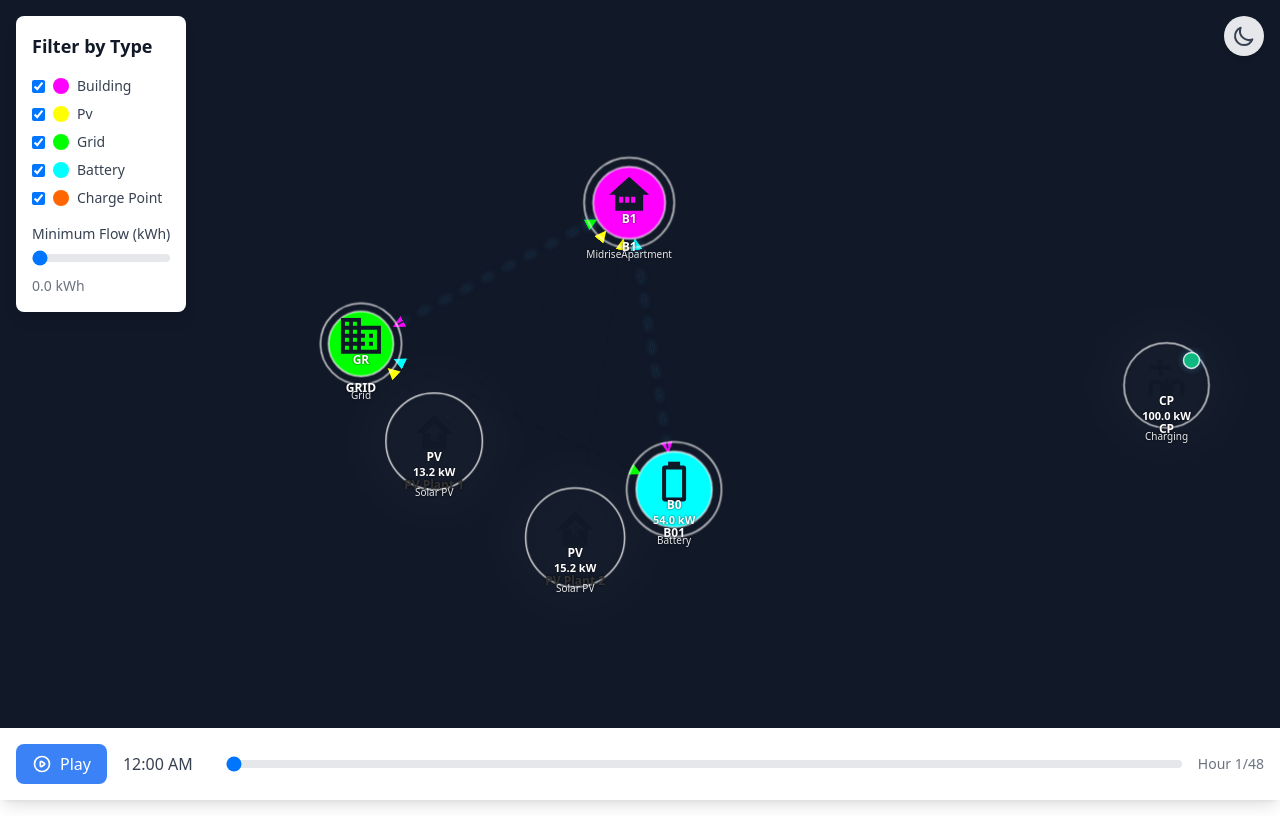
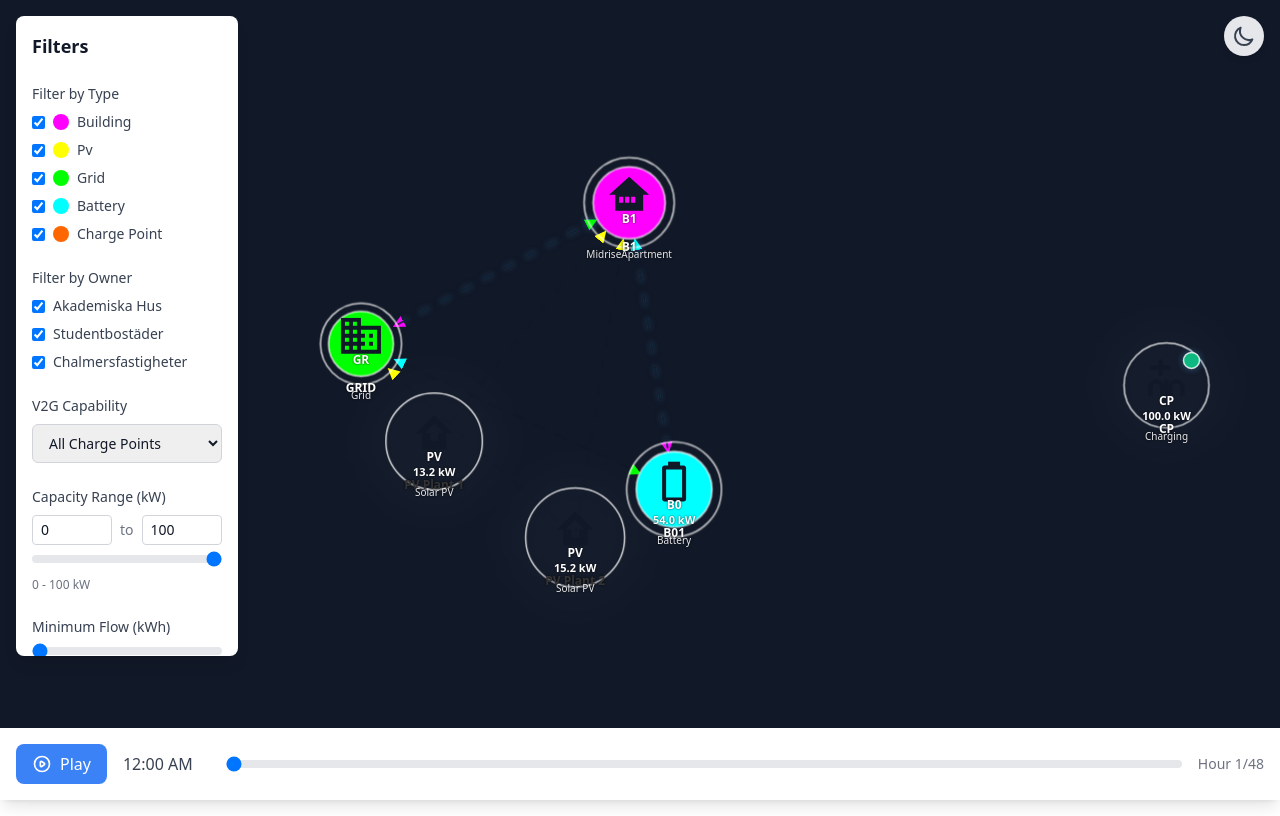
Before and after one commit to SaraAboebeid/ecom-dashboard, a React (Vite) app: page / in a window 1280 px wide. Built offline with nearby package versions, Linux system fonts and the light colour scheme.

Commit message:
I added filter by building owner option and V2G

```diff
--- a/src/App.tsx
+++ b/src/App.tsx
@@ -9,13 +9,49 @@ function App() {
   const [currentHour, setCurrentHour] = useState(0);
   const [isPlaying, setIsPlaying] = useState(false);
   const [activeTypes, setActiveTypes] = useState<Set<string>>(new Set(['building', 'pv', 'grid', 'battery', 'charge_point']));
+  const [activeOwners, setActiveOwners] = useState<Set<string>>(new Set());
+  const [v2gFilter, setV2gFilter] = useState<'all' | 'v2g-only' | 'no-v2g'>('all');
+  const [capacityRange, setCapacityRange] = useState<{ min: number; max: number }>({ min: 0, max: 1000 });
   const [minFlow, setMinFlow] = useState(0);
   const [isDarkMode, setIsDarkMode] = useState(false);
 
   useEffect(() => {
     fetch('/graph.json')
       .then(res => res.json())
-      .then(setData)
+      .then((fetchedData) => {
+        setData(fetchedData);
+
+        // Initialize available owners and building types
+        if (fetchedData && fetchedData.nodes) {
+          const owners = new Set<string>();
+
+          fetchedData.nodes.forEach((node: any) => {
+            // Collect from current owner field
+            if (node.owner) {
+              owners.add(node.owner);
+            }
+            // Also collect from VALID_OWNERS array if it exists
+            if (node.VALID_OWNERS && Array.isArray(node.VALID_OWNERS)) {
+              node.VALID_OWNERS.forEach((owner: string) => {
+                owners.add(owner);
+              });
+            }
+          });
+
+          // Initialize all owners as active
+          setActiveOwners(new Set(owners));
+
+          // Set capacity range based on actual data
+          const capacities = fetchedData.nodes
+            .filter((node: any) => node.capacity || node.installed_capacity)
+            .map((node: any) => node.capacity || node.installed_capacity || 0);
+
+          if (capacities.length > 0) {
+            const maxCapacity = Math.max(...capacities);
+            setCapacityRange({ min: 0, max: Math.ceil(maxCapacity / 10) * 10 });
+          }
+        }
+      })
       .catch(console.error);
   }, []);
 
@@ -65,6 +101,24 @@ function App() {
     setActiveTypes(newTypes);
   };
 
+  const toggleOwner = (owner: string) => {
+    const newOwners = new Set(activeOwners);
+    if (newOwners.has(owner)) {
+      newOwners.delete(owner);
+    } else {
+      newOwners.add(owner);
+    }
+    setActiveOwners(newOwners);
+  };
+
+  const handleV2gFilterChange = (filter: 'all' | 'v2g-only' | 'no-v2g') => {
+    setV2gFilter(filter);
+  };
+
+  const handleCapacityRangeChange = (range: { min: number; max: number }) => {
+    setCapacityRange(range);
+  };
+
   const togglePlayPause = () => {
     setIsPlaying(!isPlaying);
   };
@@ -72,7 +126,29 @@ function App() {
   const filteredData = useMemo(() => {
     if (!data) return { nodes: [], links: [] };
     return {
-      nodes: data.nodes.filter(node => activeTypes.has(node.type)),
+      nodes: data.nodes.filter(node => {
+        // Filter by node type
+        if (!activeTypes.has(node.type)) return false;
+
+        // Filter by owner (if owner filter is applied and node has owner)
+        if (node.owner && activeOwners.size > 0 && !activeOwners.has(node.owner)) {
+          return false;
+        }
+
+        // Filter by V2G capability (for charge points)
+        if (node.type === 'charge_point' && v2gFilter !== 'all') {
+          if (v2gFilter === 'v2g-only' && !node.is_v2g) return false;
+          if (v2gFilter === 'no-v2g' && node.is_v2g) return false;
+        }
+
+        // Filter by capacity range
+        const nodeCapacity = node.capacity || node.installed_capacity || 0;
+        if (nodeCapacity > 0 && (nodeCapacity < capacityRange.min || nodeCapacity > capacityRange.max)) {
+          return false;
+        }
+
+        return true;
+      }),
       links: data.links.filter(link => {
         const sourceNode = data.nodes.find(n => n.id === link.source);
         const targetNode = data.nodes.find(n => n.id === link.target);
@@ -81,16 +157,21 @@ function App() {
           targetNode &&
           activeTypes.has(sourceNode.type) &&
           activeTypes.has(targetNode.type) &&
+          (!sourceNode.owner || activeOwners.size === 0 || activeOwners.has(sourceNode.owner)) &&
+          (!targetNode.owner || activeOwners.size === 0 || activeOwners.has(targetNode.owner)) &&
           Math.abs(link.flow[currentHour]) >= minFlow
         );
       }),
     };
-  }, [data, activeTypes, currentHour, minFlow]);
+  }, [data, activeTypes, activeOwners, v2gFilter, capacityRange, currentHour, minFlow]);
 
   const filters = useMemo(() => ({
     nodeTypes: activeTypes,
-    minFlow
-  }), [activeTypes, minFlow]);
+    minFlow,
+    owners: activeOwners,
+    v2gFilter,
+    capacityRange
+  }), [activeTypes, minFlow, activeOwners, v2gFilter, capacityRange]);
 
   if (!data) {
     return (
@@ -127,6 +208,21 @@ function App() {
           onToggleType={toggleNodeType}
           minFlow={minFlow}
           onMinFlowChange={setMinFlow}
+          activeOwners={activeOwners}
+          onToggleOwner={toggleOwner}
+          availableOwners={data ? [...new Set(data.nodes.flatMap(n => {
+            const owners: string[] = [];
+            if (n.owner) owners.push(n.owner);
+            if (n.VALID_OWNERS && Array.isArray(n.VALID_OWNERS)) {
+              owners.push(...n.VALID_OWNERS);
+            }
+            return owners;
+          }))] : []}
+          v2gFilter={v2gFilter}
+          onV2gFilterChange={handleV2gFilterChange}
+          capacityRange={capacityRange}
+          onCapacityRangeChange={handleCapacityRangeChange}
+          maxCapacity={data ? Math.max(...data.nodes.map(n => n.capacity || n.installed_capacity || 0)) : 100}
         />
 
         <Timeline
--- a/src/components/Graph.tsx
+++ b/src/components/Graph.tsx
@@ -9,6 +9,9 @@ interface GraphProps {
   filters: {
     nodeTypes: Set<string>;
     minFlow: number;
+    owners: Set<string>;
+    v2gFilter: 'all' | 'v2g-only' | 'no-v2g';
+    capacityRange: { min: number; max: number };
   };
   onKPICalculated?: (kpis: {
     totalPVCapacity: number;
@@ -33,7 +36,8 @@ export const Graph = ({ data, currentHour, filters, onKPICalculated }: GraphProp
 
   // Create stable keys for filters to prevent unnecessary re-renders
   const nodeTypesKey = Array.from(filters.nodeTypes).sort().join(',');
-  const filtersKey = `${nodeTypesKey}-${filters.minFlow}`;
+  const ownersKey = Array.from(filters.owners).sort().join(',');
+  const filtersKey = `${nodeTypesKey}-${filters.minFlow}-${ownersKey}-${filters.v2gFilter}-${filters.capacityRange.min}-${filters.capacityRange.max}`;
 
   // Helper function to calculate KPIs and summarize data
   const calculateKPIs = () => {
--- a/src/components/Legend.tsx
+++ b/src/components/Legend.tsx
@@ -5,6 +5,14 @@ interface LegendProps {
   onToggleType: (type: string) => void;
   minFlow: number;
   onMinFlowChange: (value: number) => void;
+  activeOwners: Set<string>;
+  onToggleOwner: (owner: string) => void;
+  availableOwners: string[];
+  v2gFilter: 'all' | 'v2g-only' | 'no-v2g';
+  onV2gFilterChange: (filter: 'all' | 'v2g-only' | 'no-v2g') => void;
+  capacityRange: { min: number; max: number };
+  onCapacityRangeChange: (range: { min: number; max: number }) => void;
+  maxCapacity: number;
 }
 
 export const Legend = ({
@@ -12,16 +20,29 @@ export const Legend = ({
   onToggleType,
   minFlow,
   onMinFlowChange,
+  activeOwners,
+  onToggleOwner,
+  availableOwners,
+  v2gFilter,
+  onV2gFilterChange,
+  capacityRange,
+  onCapacityRangeChange,
+  maxCapacity,
 }: LegendProps) => {
   const nodeTypes = Object.entries(NODE_COLORS);
 
   return (
-    <div className="absolute top-4 left-4 bg-white dark:bg-gray-800 p-4 rounded-lg shadow-lg">
-      <div className="space-y-4">
+    <div className="absolute top-4 left-4 bg-white dark:bg-gray-800 p-4 rounded-lg shadow-lg max-h-[80vh] overflow-y-auto">
+      <div className="space-y-6">
         <h3 className="text-lg font-semibold text-gray-900 dark:text-white">
-          Filter by Type
+          Filters
         </h3>
 
+        {/* Node Type Filter */}
+        <div className="space-y-2">
+          <h4 className="text-sm font-medium text-gray-700 dark:text-gray-300">
+            Filter by Type
+          </h4>
           <div className="space-y-2">
             {nodeTypes.map(([type, color]) => (
               <label
@@ -44,7 +65,93 @@ export const Legend = ({
               </label>
             ))}
           </div>
+        </div>
 
+        {/* Owner Filter */}
+        {availableOwners.length > 0 && (
+          <div className="space-y-2">
+            <h4 className="text-sm font-medium text-gray-700 dark:text-gray-300">
+              Filter by Owner
+            </h4>
+            <div className="space-y-2">
+              {availableOwners.map((owner) => (
+                <label
+                  key={owner}
+                  className="flex items-center gap-2 cursor-pointer"
+                >
+                  <input
+                    type="checkbox"
+                    checked={activeOwners.has(owner)}
+                    onChange={() => onToggleOwner(owner)}
+                    className="rounded text-blue-500 focus:ring-blue-500"
+                  />
+                  <span className="text-sm text-gray-700 dark:text-gray-300">
+                    {owner}
+                  </span>
+                </label>
+              ))}
+            </div>
+          </div>
+        )}
+
+        {/* V2G Filter */}
+        <div className="space-y-2">
+          <h4 className="text-sm font-medium text-gray-700 dark:text-gray-300">
+            V2G Capability
+          </h4>
+          <select
+            value={v2gFilter}
+            onChange={(e) => onV2gFilterChange(e.target.value as 'all' | 'v2g-only' | 'no-v2g')}
+            className="w-full px-3 py-2 text-sm border border-gray-300 rounded-md focus:outline-none focus:ring-2 focus:ring-blue-500 dark:bg-gray-700 dark:border-gray-600 dark:text-white"
+          >
+            <option value="all">All Charge Points</option>
+            <option value="v2g-only">V2G Enabled Only</option>
+            <option value="no-v2g">Non-V2G Only</option>
+          </select>
+        </div>
+
+        {/* Capacity Range Filter */}
+        <div className="space-y-2">
+          <h4 className="text-sm font-medium text-gray-700 dark:text-gray-300">
+            Capacity Range (kW)
+          </h4>
+          <div className="space-y-2">
+            <div className="flex gap-2 items-center">
+              <input
+                type="number"
+                min="0"
+                max={maxCapacity}
+                value={capacityRange.min}
+                onChange={(e) => onCapacityRangeChange({ ...capacityRange, min: parseFloat(e.target.value) || 0 })}
+                className="w-20 px-2 py-1 text-sm border border-gray-300 rounded focus:outline-none focus:ring-1 focus:ring-blue-500 dark:bg-gray-700 dark:border-gray-600 dark:text-white"
+                placeholder="Min"
+              />
+              <span className="text-sm text-gray-500 dark:text-gray-400">to</span>
+              <input
+                type="number"
+                min={capacityRange.min}
+                max={maxCapacity}
+                value={capacityRange.max}
+                onChange={(e) => onCapacityRangeChange({ ...capacityRange, max: parseFloat(e.target.value) || maxCapacity })}
+                className="w-20 px-2 py-1 text-sm border border-gray-300 rounded focus:outline-none focus:ring-1 focus:ring-blue-500 dark:bg-gray-700 dark:border-gray-600 dark:text-white"
+                placeholder="Max"
+              />
+            </div>
+            <input
+              type="range"
+              min="0"
+              max={maxCapacity}
+              value={capacityRange.max}
+              onChange={(e) => onCapacityRangeChange({ ...capacityRange, max: parseFloat(e.target.value) })}
+              className="w-full h-2 bg-gray-200 rounded-lg appearance-none cursor-pointer dark:bg-gray-700"
+            />
+            <div className="text-xs text-gray-500 dark:text-gray-400">
+              {capacityRange.min} - {capacityRange.max} kW
+            </div>
+          </div>
+        </div>
+
+        {/* Flow Filter */}
         <div className="space-y-2">
           <label className="block text-sm font-medium text-gray-700 dark:text-gray-300">
             Minimum Flow (kWh)
--- a/src/types.ts
+++ b/src/types.ts
@@ -14,9 +14,11 @@ export interface Node {
   total_cost?: number;
   total_embodied_co2?: number;
   owner?: string;
+  VALID_OWNERS?: string[];
   // For charge points
   is_v2g?: boolean;
   total_connected_evs?: number;
+  charger_type?: string;
   // For buildings
   building_type?: string;
   area?: number;
@@ -40,6 +42,9 @@ export interface GraphState {
   filters: {
     nodeTypes: Set<string>;
     minFlow: number;
+    owners: Set<string>;
+    buildingTypes: Set<string>;
+    capacityRange: { min: number; max: number };
   };
 }
 
```
Lines whose indentation alone changed are shown as unchanged.
